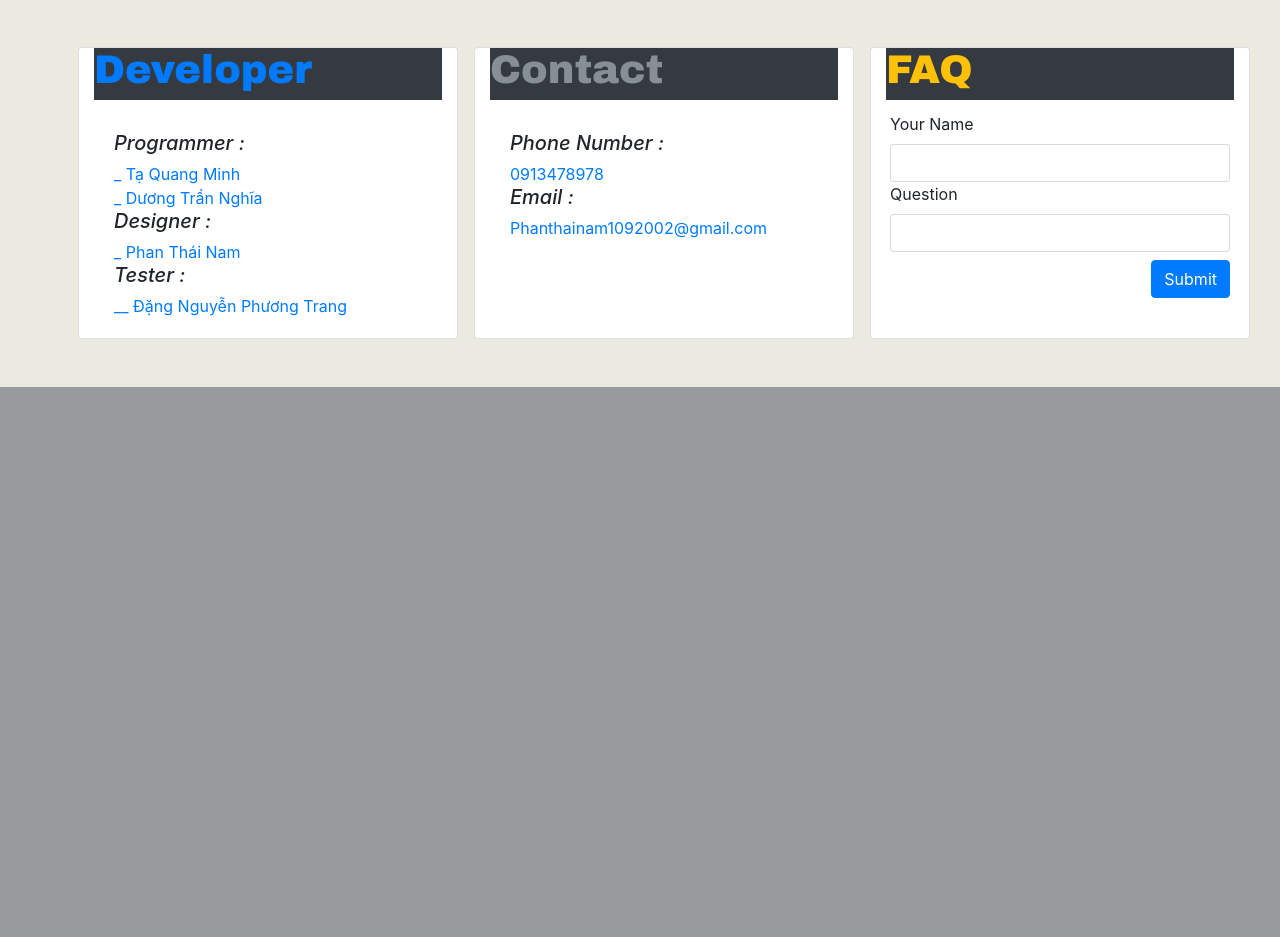
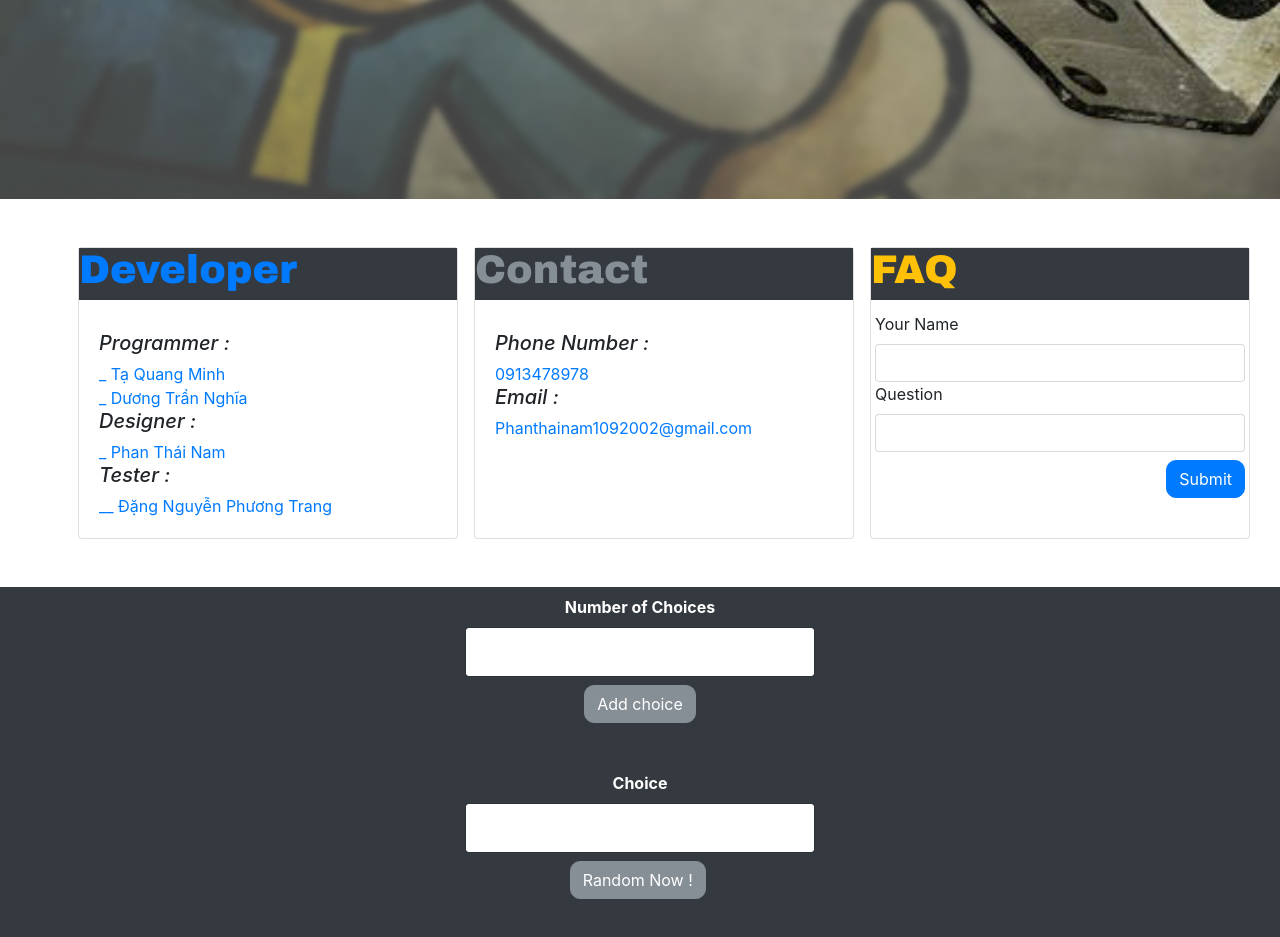
Before and after one commit to batsupflash/the_random_page, a Flask app: page / in a window 1280 px wide. Shown: the part 557-1494 px from the top of the page. Before the commit the page ends 944 px from the top, so only its background shows below. Run offline with Flask 2, Linux system fonts and the light colour scheme; some libraries are stand-ins or nearby versions.

Commit message:
First commit

```diff
--- a/app.py
+++ b/app.py
@@ -6,6 +6,9 @@ app = Flask(__name__)
 @app.route('/')
 def index():
     return render_template('index.html')
+@app.route('/truerandomness')
+def trueandomness():
+    return render_template('truerandomness.html')
 
 
 
--- a/static/index.css
+++ b/static/index.css
@@ -1,6 +1,4 @@
 body{
-  background-color: #eaeae1;
-
 }
 .card-game-type{
   min-height: 683px !important;
@@ -17,6 +15,7 @@ body{
 }
 .topfont{
   font-family: 'Lobster', cursive;
+  color: white;
 }
 /*.toptext{
   left: 0;
@@ -38,6 +37,11 @@ body{
   display: flex;
   flex-wrap: nowrap;
 
+
+}
+.cardinfo{
+ padding: 0 !important
+
 }
 
 .toptext {
@@ -50,14 +54,44 @@ body{
   text-align: center;
 
 }
+.button {
+  border-radius: 10px
+
+}
 
 .header-content-inner {
   display: flex;
   flex-direction: column;
   justify-content: center;
-  height: 500px;
+  height: 700px;
   width: 100%;
-  background-image: url("https://ak5.picdn.net/shutterstock/videos/2324615/thumb/8.jpg");
+  background-image: url(/static/images/45b8f77ff445300d1893e930dc3c0c4e.jpg);
+  background-repeat: no-repeat;
+  background-size: cover;
+}
+.random-field{
+  background-color: #343a40;
+  height: 350px
+}
+.randomplace{
+  text-align: center;
+
+}
+.random-field-font{
+  color: white
+
+}
+
+.inputrandom{
+  display: flex;
+  flex-direction: column;
+  justify-content: center;;
+  width: 350px;
+  height: 50px;
+  text-align: center;
+  display: inline-block;
+
+
 }
 /*.login_input{
   max-width: 800px;
--- /dev/null
+++ b/static/truerandomness.css
@@ -0,0 +1,3 @@
+body{
+  background-image: url('https://encrypted-tbn0.gstatic.com/images?q=tbn:ANd9GcRJKSWSTf3hf9B4z22nF1zj9__8Hk2_Rrv4Wf-0RdafNw79atJdnQ');
+}
--- a/templates/base.html
+++ b/templates/base.html
@@ -3,13 +3,10 @@
   <head>
     <meta charset="utf-8">
     <title>
-        {% block page_title %}
-        Base
-        {% endblock %}
     </title>
     <link rel="stylesheet" href="https://maxcdn.bootstrapcdn.com/bootstrap/4.0.0-beta/css/bootstrap.min.css" integrity="sha384-/Y6pD6FV/Vv2HJnA6t+vslU6fwYXjCFtcEpHbNJ0lyAFsXTsjBbfaDjzALeQsN6M" crossorigin="anonymous">
     <link rel="stylesheet" href="\static\css\font-awesome.css">
-    <link rel="stylesheet" href="/static/index.css">
+
 
     <script src="https://code.jquery.com/jquery-3.2.1.slim.min.js" integrity="sha384-KJ3o2DKtIkvYIK3UENzmM7KCkRr/rE9/Qpg6aAZGJwFDMVNA/GpGFF93hXpG5KkN" crossorigin="anonymous"></script>
     <script src="https://cdnjs.cloudflare.com/ajax/libs/popper.js/1.11.0/umd/popper.min.js" integrity="sha384-b/U6ypiBEHpOf/4+1nzFpr53nxSS+GLCkfwBdFNTxtclqqenISfwAzpKaMNFNmj4" crossorigin="anonymous"></script>
@@ -20,10 +17,9 @@
   <body>
 
     {% block page_content %}
-    base
     {% endblock %}
 
-    <footer class="float-right text-white m-3">
+    <footer class="float-right text-dark m-3">
       Copyright (C) therandomguy.co
     </footer>
   </body>
--- a/templates/index.html
+++ b/templates/index.html
@@ -68,7 +68,7 @@ the_random_page
           <input class="form-control" type="text" name="" value="">
           <label for="">Question</label>
           <input class="form-control" type="text" name="" value="">
-          <button class="btn btn-primary float-right mt-md-2" type="button" name="button">Submit</button>
+          <button class="button btn btn-primary float-right mt-md-2" type="button" name="button">Submit</button>
 
       </div>
 
@@ -80,6 +80,25 @@ the_random_page
 
 </div>
 
+<div class="random-field mt-md-5 row ">
+  <div class="container randomplace">
+    <form class="" action="index.html" method="post">
+      <label class="random-field-font font-weight-bold mt-md-2 " for="">Number of Choices</label>
+      <br>
+      <input type="number" class="inputrandom form-control " id="choice" name="item_to_random" value="">
+      <br>
+      <button class="button btn btn-secondary mt-md-2" type="button" name="button"> Add choice </button>
+      <br>
+      <label  class="random-field-font font-weight-bold mt-md-5" for="">Choice</label>
+      <br>
+      <input type="number" class="inputrandom form-control " id="choice" name="item_to_random" value="">
+      <br>
+      <button   class="button  btn btn-secondary mt-md-2" type="button" name="button">Random Now !</button>
+      <label Class="random-field-font"  for=""></label>
+    </form>
+  </div>
+</div>
+
 
 <!-- {% include "option_input.html" %}
 
```
Also changed, not shown: templates/truerandomness.html (added, +9 -0 lines), static/images/45b8f77ff445300d1893e930dc3c0c4e.jpg (added).
